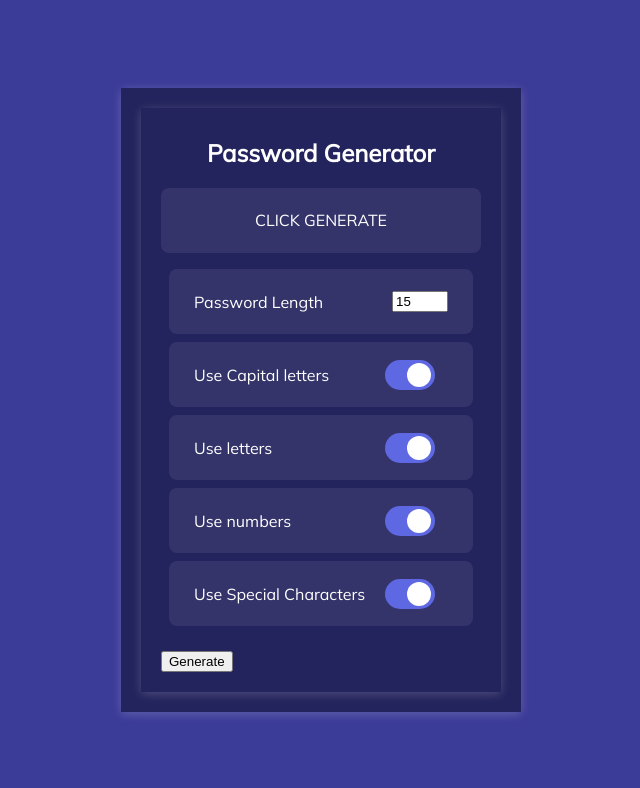
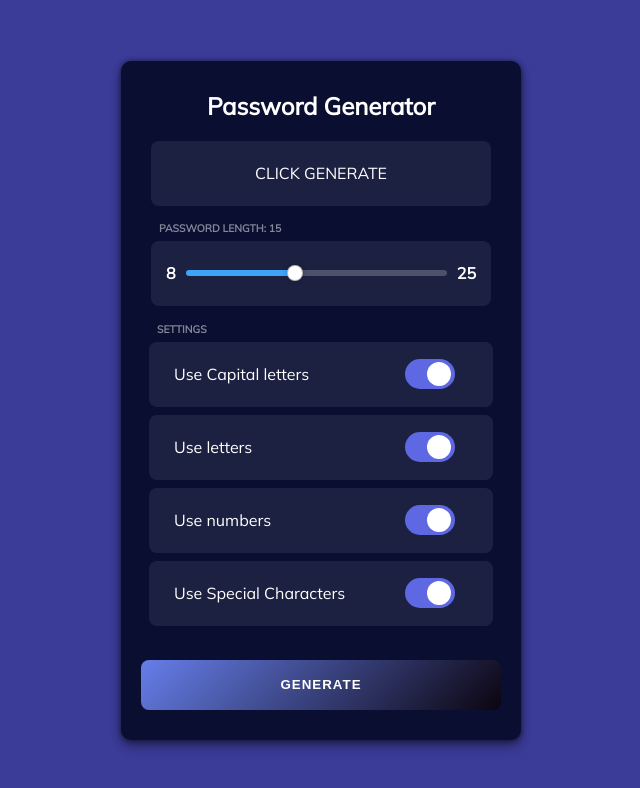
Before and after one commit to prajyotzankar/password-generator-react, a React (Create React App) app: page / in a window 1280 px wide. Shown: the top 788 px of the page, without its empty margins (319-959 px from the left). Built offline with nearby package versions, Linux system fonts and the light colour scheme.

Commit message:
Copy to clipboard added

```diff
--- a/src/App.js
+++ b/src/App.js
@@ -1,4 +1,4 @@
-import React from 'react';
+import React from "react";
 import {
   BrowserRouter as Router,
   Routes,
@@ -7,16 +7,13 @@ import {
 } from "react-router-dom";
 import PasswordGenerator from "./components/PasswordGenerator";
 
-
 function App() {
   return (
     <Router>
-      <div className='container'>
-        <Routes>
-          <Route path="/" element={<PasswordGenerator />} />
-          <Route path="*" element={<Navigate to="/"/>} />
-        </Routes>
-      </div>
+      <Routes>
+        <Route path="/" element={<PasswordGenerator />} />
+        <Route path="*" element={<Navigate to="/" />} />
+      </Routes>
     </Router>
   );
 }
--- a/src/components/PasswordGenerator.js
+++ b/src/components/PasswordGenerator.js
@@ -2,6 +2,7 @@ import React, { useState, useEffect } from "react";
 import "./PasswordGeneratorStyle.css";
 
 const PasswordGenerator = (props) => {
+  console.clear();
   const [includeLetters, setIncludeLetters] = useState(true);
   const [includeNumbers, setIncludeNumbers] = useState(true);
   const [includeSpecialChar, setIncludeSpecialChar] = useState(true);
@@ -66,9 +67,6 @@ const PasswordGenerator = (props) => {
     }
 
     return generatedPassword.slice(0, passwordLength);
-    // .split("")
-    // .sort(() => Math.random() - 0.5)
-    // .join("");
   };
 
   const calcEntropy = (passwordLength) => {
@@ -125,6 +123,27 @@ const PasswordGenerator = (props) => {
     disableOnlyCheckbox();
   };
 
+  const onChangePasswordLength = (e) => {
+    setPasswordLength(e.target.value);
+    document.getElementById("passwordLengthSpan").innerHTML =
+      "Password Length: " + e.target.value;
+    console.log(document.getElementById("range").value);
+
+    //dual tone on sliding bar
+    const slider = document.getElementById("range");
+    const sliderProps = {
+      fill: "#3FA4F4",
+      background: "rgba(255, 255, 255, 0.214)",
+    };
+
+    const percentage =
+      (100 * (e.target.value - slider.min)) / (slider.max - slider.min);
+    const bg = `linear-gradient(90deg, ${sliderProps.fill} ${percentage}%, ${
+      sliderProps.background
+    } ${percentage + 0.1}%)`;
+    slider.style.background = bg;
+  };
+
   // function that handles the checkboxes state, so at least one needs
   //to be selected.The last checkbox will be disabled.
   const disableOnlyCheckbox = () => {
@@ -132,7 +151,6 @@ const PasswordGenerator = (props) => {
     const lowercase = document.getElementById("lowercase");
     const number = document.getElementById("numbers");
     const symbol = document.getElementById("symbols");
-    // console.log([uppercase, lowercase, number, symbol]);
     const totalChecked = [uppercase, lowercase, number, symbol].filter(
       (el) => el.checked
     );
@@ -145,43 +163,65 @@ const PasswordGenerator = (props) => {
     });
   };
 
+  const copyToClipboard = (e) => {
+    navigator.clipboard.writeText(password);
+
+    const copyInfo = document.querySelector(".info.right");
+    copyInfo.style.transform = "translateY(200%)";
+    copyInfo.style.opacity = "0";
+
+    const copiedInfo = document.querySelector(".info.left");
+    copiedInfo.style.transform = "translateY(0%)";
+    copiedInfo.style.opacity = "0.75";
+  };
+
   const generatePassword = async (e) => {
     const generatedPassword = RandomPasswordGenerator();
     console.log(generatedPassword);
     setPassword(generatedPassword);
-    // const resultEl = document.getElementById("result");
     document.getElementById("result").innerText = generatedPassword;
-    navigator.clipboard.writeText(generatedPassword);
+
     const copyInfo = document.querySelector(".info.right");
     copyInfo.style.transform = "translateY(0%)";
     copyInfo.style.opacity = "0.75";
+
+    const copiedInfo = document.querySelector(".info.left");
+    copiedInfo.style.transform = "translateY(200%)";
+    copiedInfo.style.opacity = "0";
   };
 
   return (
     <div className="container">
       <h2 className="title">Password Generator</h2>
       <div className="result">
-        <div className="info right">click to copy</div>
+        <div className="info right" onClick={copyToClipboard}>
+          click to copy
+        </div>
         <div className="info left">copied</div>
         <div className="viewbox" id="result">
           CLICK GENERATE
         </div>
-        {/* <button id="copy-btn" style="--x: 0; --y: 0">
-          <i className="far fa-copy"></i>
-        </button> */}
+      </div>
+      <div style={{ padding: "0 10px", margin: "15px 0 0 0" }}>
+        <span id="passwordLengthSpan" className="field-title">
+          Password Length: 15
+        </span>
+        <div className="password-length">
+          <b>8</b>
+          <input
+            id="range"
+            className="range"
+            type="range"
+            value={passwordLength}
+            onChange={onChangePasswordLength}
+            min="8"
+            max="25"
+          />
+          <b>25</b>
+        </div>
       </div>
       <div className="settings">
-        <div className="setting">
-          <label>Password Length</label>
-          <input
-            type="number"
-            id="length"
-            min="8"
-            value={passwordLength}
-            onChange={(e) => {setPasswordLength(e.target.value)}}
-            max="25"
-          />
-        </div>
+        <span className="field-title">Settings</span>
         <div className="setting">
           <label>Use Capital letters</label>
           <input
@@ -225,7 +265,7 @@ const PasswordGenerator = (props) => {
       </div>
       <input
         type="button"
-        className="btn btn-dark btn-lg"
+        className="btn generate"
         value="Generate"
         onClick={generatePassword}
       />
--- a/src/components/PasswordGeneratorStyle.css
+++ b/src/components/PasswordGeneratorStyle.css
@@ -7,6 +7,14 @@
   --field-color: rgba(255, 255, 255, 0.08);
   --field-height: 65px;
   --field-border-radius: 8px;
+  --range-handle-color: rgb(255, 255, 255);
+  --range-handle-color-hover: rgb(212, 212, 212);
+  --range-handle-size: 20px;
+
+  --range-track-color: rgba(255, 255, 255, 0.314);
+  --range-track-height: 2px;
+
+  --range-label-width: 60px;
 }
 
 body {
@@ -29,63 +37,34 @@ h2 {
 }
 
 .container {
-  background-color: #23235d;
+  background-color: #0a0e31;
   box-shadow: 0px 2px 10px rgba(255, 255, 255, 0.2);
   padding: 20px;
   width: 400px;
   max-width: 100%;
+  border-radius: 10px;
+  box-shadow: 0 0 5px rgba(0, 0, 0, 0.45), 0 4px 8px rgba(0, 0, 0, 0.35), 0 8px 12px rgba(0, 0, 0, 0.15);
 }
-
-/* .result-container {
-  background-color: rgba(0, 0, 0, 0.4);
-  display: flex;
-  justify-content: flex-start;
-  align-items: center;
+.field-title {
   position: relative;
-  font-size: 18px;
-  letter-spacing: 1px;
-  padding: 12px 10px;
-  height: 50px;
-  width: 100%;
+  top: -5px;
+  left: 8px;
+  transform: translateY(-50%);
+  font-weight: 800;
+  color: rgba(255, 255, 255, 0.5);
+  text-transform: uppercase;
+  font-size: 0.65rem;
+  pointer-events: none;
+  user-select: none;
+  margin-top: 10px;
 }
-
-.result-container #result {
-  word-wrap: break-word;
-  max-width: calc(100% - 40px);
-}
-
-.result-container .btn {
-  position: absolute;
-  top: 5px;
-  right: 5px;
-  width: 40px;
-  height: 40px;
-  font-size: 20px;
-}
-
-.btn {
-  border: none;
-  background-color: #3b3b98;
-  color: #fff;
-  font-size: 16px;
-  padding: 8px 12px;
-  cursor: pointer;
-}
-
-.btn-large {
-  display: block;
-  width: 100%;
-} */
-
-/* field-color: rgba(255, 255, 255, 0.08);
-field-height: 65px;
-field-border-radius: 8px; */
 
 .result {
   position: relative;
   width: 100%;
   height: 65px;
   overflow: hidden;
+  padding: 0 10px;
 }
 .result .info {
   position: absolute;
@@ -97,10 +76,15 @@ field-border-radius: 8px; */
   opacity: 0;
 }
 .result .info.right {
-  right: 8px;
+  right: 15px;
+}
+.result .info.right:hover {
+  font-size: larger;
+  cursor: pointer;
 }
 .result .info.left {
-  left: 8px;
+  font-size: medium;
+  left: 15px;
 }
 
 .result .viewbox {
@@ -112,30 +96,47 @@ field-border-radius: 8px; */
   text-align: center;
   line-height: 65px;
 }
-/* #copy-btn {
-		position: absolute;
-		top: var(--y);
-		left: var(--x);
-		width: 38px;
-		height: 38px;
-		background: #fff;
-		border-radius: 50%;
-		opacity: 0;
-		transform: translate(-50%, -50%) scale(0);
-		transition: all 350ms cubic-bezier(0.175, 0.885, 0.32, 1.275);
-		cursor: pointer;
-		z-index: 2;
-		&:active {
-			box-shadow: 0 0 0 200px rgba(255, 255, 255, 0.08);
-		}
-	}
-	&:hover {
-		#copy-btn {
-			opacity: 1;
-			transform: translate(-50%, -50%) scale(1.35);
-		}
-	}
-} */
+
+.password-length {
+  position: relative;
+  width: 100%;
+  height: 65px;
+  display: flex;
+  justify-content: space-between;
+  align-items: center;
+  background: var(--field-color);
+  border-radius: var(--field-border-radius);
+  padding: 10px 15px;
+}
+
+.range {
+  -webkit-appearance: none;
+  width: 100%;
+  background: linear-gradient(90deg, #3FA4F4 41%, rgba(255, 255, 255, 0.214) 41.2%);
+  height: 6px;
+  border-radius: 6px;
+  margin: 0 10px;
+}
+
+b.password-length{
+  left: 10px;
+}
+
+.range::-webkit-slider-thumb {
+  -webkit-appearance: none;
+  cursor: pointer;
+  transition: all 0.15s ease-in-out;
+  width: 16px;
+  height: 16px;
+  background: #fff;
+  box-shadow: 0 0 5px #00000040;
+  border: 1px solid #00000040;
+  border-radius: 50%;
+}
+.range::-webkit-slider-thumb:hover {
+  background: var(--range-handle-color-hover);
+  transform: scale(1.5);
+}
 
 .settings {
   background: var(--fade);
@@ -157,87 +158,17 @@ field-border-radius: 8px; */
   color: #fff;
   margin-bottom: 8px;
 }
-/* input {
-		opacity: 0;
-		position: absolute;
-		+ label {
-			user-select: none;
-			&::before,
-			&::after {
-				content: "";
-				position: absolute;
-				transition: 150ms cubic-bezier(0.24, 0, 0.5, 1);
-				transform: translateY(-50%);
-				top: 50%;
-				right: 10px;
-				cursor: pointer;
-			}
-			&::before {
-				height: 30px;
-				width: 50px;
-				border-radius: 30px;
-				background: rgba(214, 214, 214, 0.434);
-			}
-			&::after {
-				height: 24px;
-				width: 24px;
-				border-radius: 60px;
-				right: 32px;
-				background: #fff;
-			}
-		}
-		&:checked {
-			& + label:before {
-				background: #5d68e2;
-				transition: all 150ms cubic-bezier(0, 0, 0, 0.1);
-			}
-			& + label:after {
-				right: 14px;
-			}
-		}
-		&:focus {
-			+ label:before {
-				box-shadow: 0 0 0 2px rgba(255, 255, 255, 0.75);
-			}
-		}
-		&:disabled{
-			+ label{
-				&:before, &:after{ cursor: not-allowed }
-				&:before{ background: #4f4f6a }
-				&:after{ background: #909090 }
-			}
-		}
-	}
-}
-} */
+
 input[type="checkbox"] {
-  /* opacity: 0; */
   position: relative;
   -webkit-appearance: none;
   -moz-appearance: none;
   appearance: none;
   cursor: pointer;
-  /*
-  width: 4.5em;
-  height: 2.5em;
-  position: relative;
-  background: rgb(33, 158, 196);
-  border-radius: 50px; */
 }
-
-/* input[type="checkbox"]:before {
-  content: "";
-  width: 30px;
-  height: 30px;
-  right: 10px;
-  position: absolute;
-  top: 50%;
-  left: 0;
-  transform: translateY(-50%);
-  background: rgba(46, 18, 137, 0.434);
-  border-radius: 50%;
-  transition: all ease 0.25s;
-} */
+.setting:hover {
+  font-size: large;
+}
 
 input[type="checkbox"]::before,
 input[type="checkbox"]::after {
@@ -263,33 +194,36 @@ input[type="checkbox"]::after {
   background: #fff;
 }
 
-/* input[type="checkbox"]:focus {
-  box-shadow: 0 0 0 2px rgb(6, 0, 0);
-} */
-/* input[type="checkbox"]:checked:after {
-  right: 14px;
-} */
-/* input[type="checkbox"]:checked{
-  label:before {
-    background: #5d68e2;
-    transition: all 150ms cubic-bezier(0, 0, 0, 0.1);
-  }
-  &+label:after {
-    right: 14px;
-  }
-  left: 50%;
-  background: rgb(166, 107, 107);
-  background: #5d68e2;
-				transition: all 150ms cubic-bezier(0, 0, 0, 0.1);
-} */
-
 input[type="checkbox"]:checked::after {
   right: 14px;
 }
 input[type="checkbox"]:checked:before {
-  /* left: 50%;
-  background: rgb(166, 107, 107); */
   background: #5d68e2;
-	transition: all 150ms cubic-bezier(0, 0, 0, 0.1);
+  transition: all 150ms cubic-bezier(0, 0, 0, 0.1);
+}
 
+.btn.generate {
+  user-select: none;
+  position: relative;
+  width: 100%;
+  height: 50px;
+  margin: 10px 0;
+  border-radius: var(--field-border-radius);
+  color: #fff;
+  border: none;
+  background-image: linear-gradient(135deg, #667eea 0%, #0b0510 100%);
+  letter-spacing: 1px;
+  font-weight: bold;
+  text-transform: uppercase;
+  cursor: pointer;
+  transition: all 150ms ease;
+  padding: 0 10px;
 }
+.btn.generate:hover {
+  box-shadow: 0 4px 8px rgba(255, 255, 255, 0.08);
+  font-size: medium;
+}
+.btn.generate:active {
+  transform: translateY(-5%);
+  box-shadow: 0 4px 8px rgba(255, 255, 255, 0.08);
+}
```
